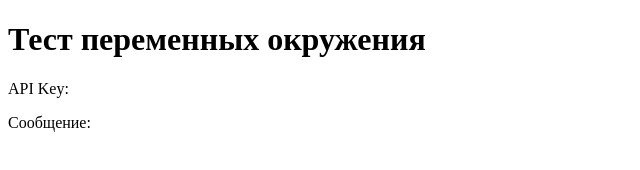
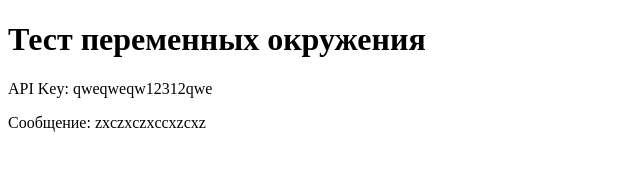
Before and after one commit to EMPTYyYyYyY/page, a plain HTML site: page index.html in a window 1280 px wide. Shown: the whole page, without its empty margins (0-640 px from the left). Drawn offline with Linux system fonts and the light colour scheme.

Commit message:
deploy: 5125e8dd52a2e03ac4512cc84ff089256cac943d

```diff
--- a/index.html
+++ b/index.html
@@ -7,8 +7,8 @@
 
   <script>
     // Значения будут подставлены GitHub Actions
-    document.getElementById('apiKey').textContent = '';
-    document.getElementById('message').textContent = '';
+    document.getElementById('apiKey').textContent = 'qweqweqw12312qwe';
+    document.getElementById('message').textContent = 'zxczxczxccxzcxz';
   </script>
 </body>
 </html>
```
